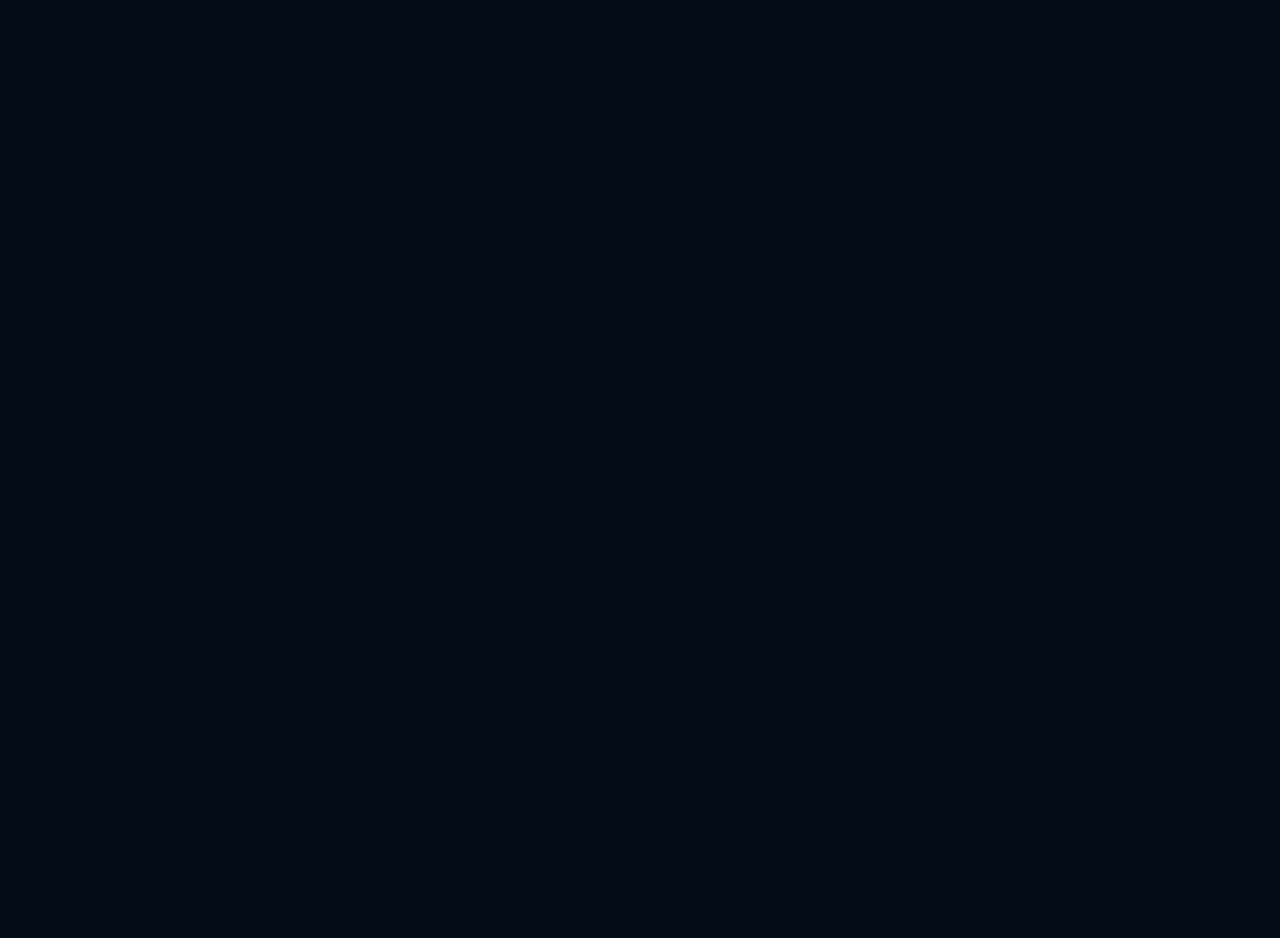
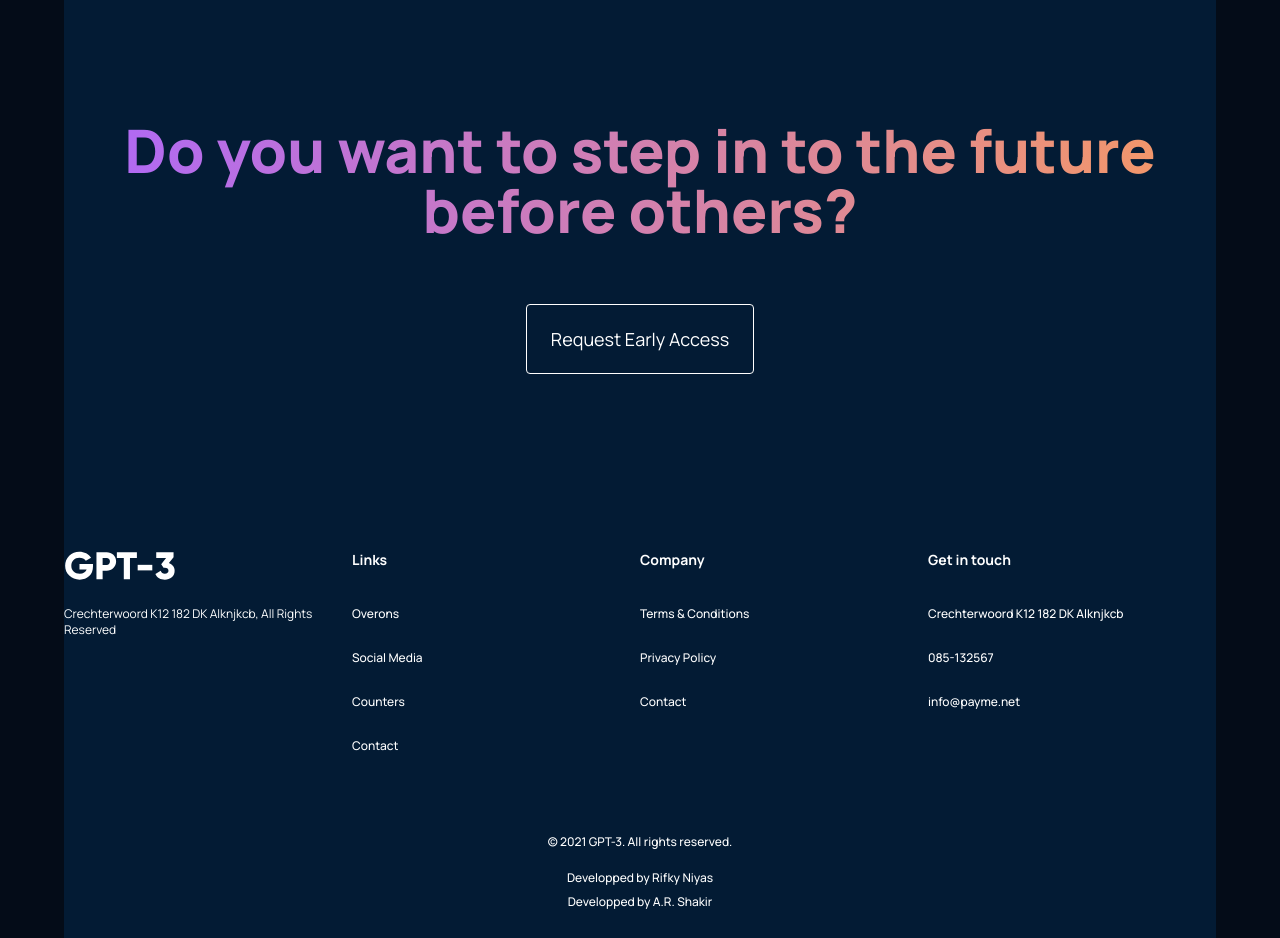
Before and after one commit to rifkyniyas/gpt3-landing-page, a Next.js app: page / in a window 1280 px wide. Shown: the part 4580-5518 px from the top of the page. Before the commit the page ends 4524 px from the top, so only its background shows below. Built offline with nearby package versions, Linux system fonts and the light colour scheme.

Commit message:
finished footer

```diff
--- a/src/app/layout.js
+++ b/src/app/layout.js
@@ -1,6 +1,7 @@
 import "./globals.css";
 import { Manrope } from "next/font/google";
 import Header from "@/components/Header";
+import Footer from "@/components/Footer";
 
 const manrope = Manrope({ subsets: ["latin"] });
 
@@ -15,6 +16,7 @@ export default function RootLayout({ children }) {
       <body className={`${manrope.className} bg-dark text-white`}>
         <Header />
         {children}
+        <Footer />
       </body>
     </html>
   );
--- /dev/null
+++ b/src/components/Footer.js
@@ -0,0 +1,84 @@
+import Image from "next/image";
+
+const Footer = () => {
+  return (
+    <footer className="main-container bg-[#031B34]">
+      <section className="flex flex-col justify-center items-center py-44">
+        <h2 className="text-6xl mb-16 text-center font-extrabold text-transparent bg-main-gradient bg-clip-text">
+          Do you want to step in to the future before others?
+        </h2>
+        <a href="#" className="text-lg px-6 rounded py-5 border border-white">
+          Request Early Access
+        </a>
+      </section>
+      <div className="grid grid-cols-4">
+        <div>
+          <figure className="relative h-8 w-28 mb-6">
+            <Image src="/images/logo.svg" fill={true} />
+          </figure>
+          <p className="text-xs">
+            Crechterwoord K12 182 DK Alknjkcb, All Rights Reserved
+          </p>
+        </div>
+        <div>
+          <h4 className="text-sm mb-9 font-bold">Links</h4>
+          <ul className="flex flex-col gap-y-7 text-xs font-medium">
+            <li>
+              <a href="#">Overons</a>
+            </li>
+            <li>
+              <a href="#">Social Media</a>
+            </li>
+            <li>
+              <a href="#">Counters</a>
+            </li>
+            <li>
+              <a href="#">Contact</a>
+            </li>
+          </ul>
+        </div>
+        <div>
+          <h4 className="text-sm mb-9 font-bold">Company</h4>
+          <ul className="flex flex-col gap-y-7 text-xs font-medium">
+            <li>
+              <a href="#">Terms & Conditions</a>
+            </li>
+            <li>
+              <a href="#">Privacy Policy</a>
+            </li>
+            <li>
+              <a href="#">Contact</a>
+            </li>
+          </ul>
+        </div>
+        <div>
+          <h4 className="text-sm mb-9 font-bold">Get in touch</h4>
+          <ul className="flex flex-col gap-y-7 text-xs font-medium">
+            <li>
+              <a href="#">Crechterwoord K12 182 DK Alknjkcb</a>
+            </li>
+            <li>
+              <a href="#">085-132567</a>
+            </li>
+            <li>
+              <a href="#">info@payme.net</a>
+            </li>
+          </ul>
+        </div>
+        <div className="col-span-4 flex flex-col items-center py-20 pb-7 text-center text-xs font-medium">
+          <p>© 2021 GPT-3. All rights reserved.</p>
+          <p className="mt-5 mb-2">
+            <span>Developped by&nbsp;</span>
+            <a href="#">Rifky Niyas</a>
+          </p>
+          <p>
+            <span>Developped by&nbsp;</span>
+            <a href="#">A.R. Shakir</a>
+          </p>
+        </div>
+      </div>
+    </footer>
+  );
+};
+
+export default Footer;
```
